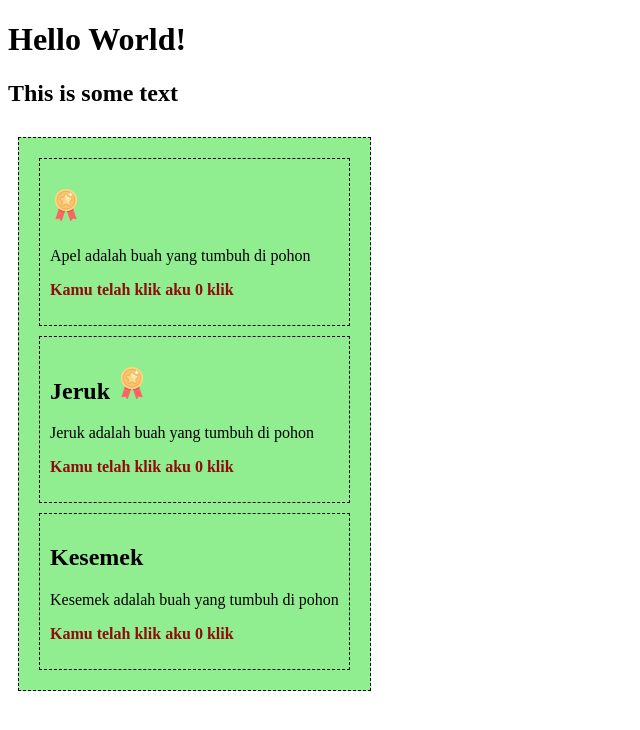
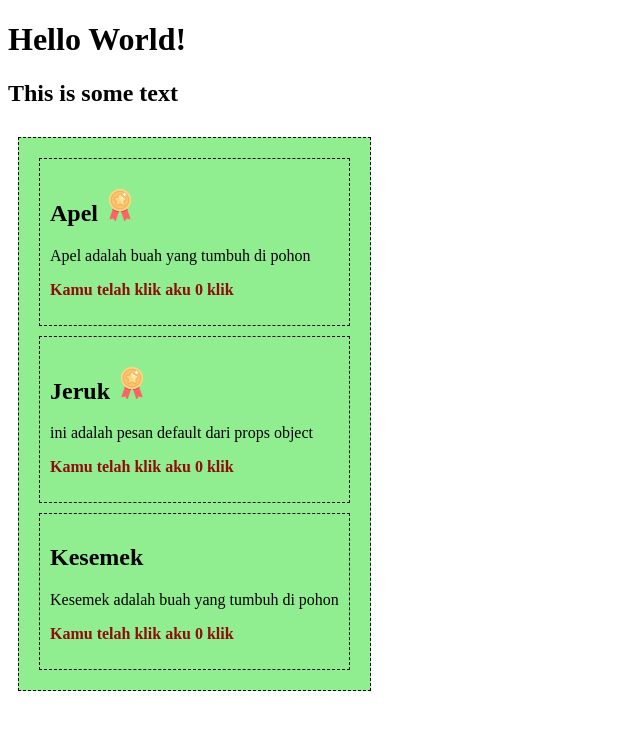
Before and after one commit to erymn/learn-vujs-w3s, a Vue app in the folder ScaleUp/firstsfc/: page / in a window 1280 px wide. Shown: the top 730 px of the page, without its empty margins (0-640 px from the left). Built offline with nearby package versions, Linux system fonts and the light colour scheme.

Commit message:
set default value vue props

```diff
--- a/ScaleUp/firstsfc/src/App.vue
+++ b/ScaleUp/firstsfc/src/App.vue
@@ -4,8 +4,9 @@
   <h2>{{ message }}</h2>
 
   <div id="wrapper">
-  <food-item food-desc="Apel adalah buah yang tumbuh di pohon" v-bind:is-favorite="true"/>
-  <food-item food-name="Jeruk" food-desc="Jeruk adalah buah yang tumbuh di pohon" v-bind:is-favorite="true"/>
+  <food-item food-name="Apel" food-desc="Apel adalah buah yang tumbuh di pohon" v-bind:is-favorite="true"/>
+  <!-- <food-item food-name="Jeruk" food-desc="Jeruk adalah buah yang tumbuh di pohon" v-bind:is-favorite="true"/> -->
+  <food-item food-name="Jeruk" v-bind:is-favorite="true"/>
   <food-item food-name="Kesemek" food-desc="Kesemek adalah buah yang tumbuh di pohon" v-bind:is-favorite="false"/>
 </div>
 </template>
--- a/ScaleUp/firstsfc/src/components/FoodItem.vue
+++ b/ScaleUp/firstsfc/src/components/FoodItem.vue
@@ -24,10 +24,19 @@
         props: {
             foodName: {
                 type: String,
-                required: true
+                required: true,
+                default: false
             },
-            foodDesc: String,
-            isFavorite: Boolean
+            foodDesc: {
+                type: String,
+                required: false,
+                default: 'ini adalah pesan default dari props object'
+            },
+            isFavorite: {
+                type: Boolean,
+                required: false,
+                default: false
+            }
         }
         // //Default PROPS
         // props: [
```
